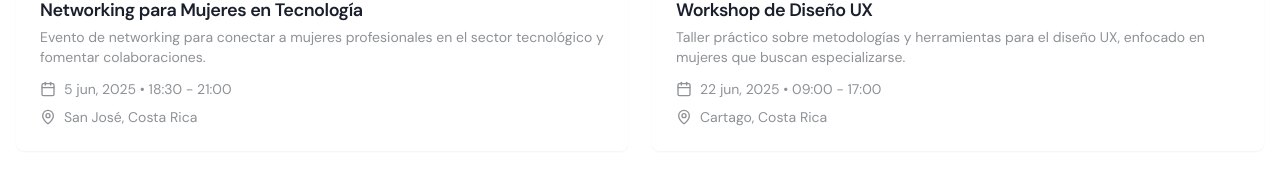
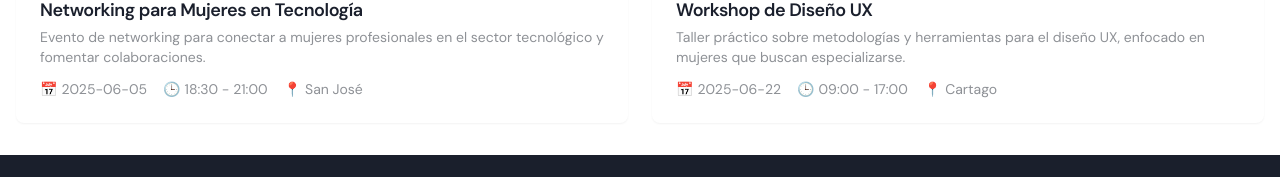
Before and after one commit to James-Gamboa/SteamWomenFrontEnd, a Next.js app: page /eventos/conferencia-matematicas in a window 1280 px wide. Shown: the part 1960-2137 px from the top of the page. Built offline with nearby package versions, Linux system fonts and the light colour scheme.

Commit message:
feat: refactor EventCard and OpportunityCard to use EventMeta component for better code reuse and readability

```diff
--- a/components/organisms/event-card.tsx
+++ b/components/organisms/event-card.tsx
@@ -11,6 +11,7 @@ import { Badge } from "@/components/ui/badge";
 import { Calendar, MapPin } from "lucide-react";
 import Image from "next/image";
 import Link from "next/link";
+import { EventMeta } from "./event-meta";
 
 interface EventCardProps {
   event: {
@@ -39,8 +40,14 @@ export function EventCard({
   formatDate,
   variant = "list",
 }: EventCardProps) {
+  const formatDateISO = (dateString: string) => {
+    const date = new Date(dateString);
+    return date.toISOString().split("T")[0];
+  };
+
+  const getProvince = (location: string) => location.split(",")[0].trim();
+
   if (variant === "calendar") {
-    const eventDate = formatDate(event.date);
     return (
       <Link href={`/eventos/${event.slug}`}>
         <Card
@@ -55,13 +62,13 @@ export function EventCard({
               className="text-2xl lg:text-3xl font-bold"
               style={{ color: "#FFFFFF" }}
             >
-              {eventDate.day}
+              {formatDate(event.date).day}
             </div>
             <div
               className="text-sm font-medium capitalize"
               style={{ color: "#FFFFFF" }}
             >
-              {eventDate.month}
+              {formatDate(event.date).month}
             </div>
           </div>
           <div className="flex-1 p-4">
@@ -88,20 +95,13 @@ export function EventCard({
             >
               {event.title}
             </h4>
-            <div className="space-y-1 text-xs">
-              <div className="flex items-center" style={{ color: "#8E9196" }}>
-                <Calendar className="h-3 w-3 mr-1" />
-                <span style={{ fontFamily: "DM Sans, sans-serif" }}>
-                  {event.time}
-                </span>
-              </div>
-              <div className="flex items-center" style={{ color: "#8E9196" }}>
-                <MapPin className="h-3 w-3 mr-1" />
-                <span style={{ fontFamily: "DM Sans, sans-serif" }}>
-                  {event.location}
-                </span>
-              </div>
-            </div>
+            <EventMeta
+              date={event.date}
+              time={event.time}
+              location={getProvince(event.location)}
+              formatDate={formatDateISO}
+              showOrganizer={false}
+            />
           </div>
         </Card>
       </Link>
@@ -160,25 +160,13 @@ export function EventCard({
           </CardDescription>
         </CardHeader>
         <CardContent className="space-y-2 pt-0">
-          <div
-            className="flex items-center text-sm"
-            style={{ color: "#8E9196" }}
-          >
-            <Calendar className="h-4 w-4 mr-2" />
-            <span style={{ fontFamily: "DM Sans, sans-serif" }}>
-              {formatDate(event.date).day} {formatDate(event.date).month},{" "}
-              {formatDate(event.date).year} • {event.time}
-            </span>
-          </div>
-          <div
-            className="flex items-center text-sm"
-            style={{ color: "#8E9196" }}
-          >
-            <MapPin className="h-4 w-4 mr-2" />
-            <span style={{ fontFamily: "DM Sans, sans-serif" }}>
-              {event.location}
-            </span>
-          </div>
+          <EventMeta
+            date={event.date}
+            time={event.time}
+            location={getProvince(event.location)}
+            formatDate={formatDateISO}
+            showOrganizer={false}
+          />
         </CardContent>
       </Card>
     </Link>
--- a/components/organisms/event-meta.tsx
+++ b/components/organisms/event-meta.tsx
@@ -22,22 +22,22 @@ export function EventMeta({
   return (
     <div className="flex flex-wrap gap-4 text-sm" style={{ color: "#8E9196" }}>
       <div className="flex items-center">
-        <Calendar className="h-4 w-4 mr-1" />
+        <span className="mr-1">📅</span>
         <span style={{ fontFamily: "DM Sans, sans-serif" }}>
           {formatDate(date)}
         </span>
       </div>
       <div className="flex items-center">
-        <Clock className="h-4 w-4 mr-1" />
+        <span className="mr-1">🕒</span>
         <span style={{ fontFamily: "DM Sans, sans-serif" }}>{time}</span>
       </div>
       <div className="flex items-center">
-        <MapPin className="h-4 w-4 mr-1" />
+        <span className="mr-1">📍</span>
         <span style={{ fontFamily: "DM Sans, sans-serif" }}>{location}</span>
       </div>
       {showOrganizer && organizer && (
         <div className="flex items-center">
-          <User className="h-4 w-4 mr-1" />
+          <span className="mr-1">👤</span>
           <span style={{ fontFamily: "DM Sans, sans-serif" }}>{organizer}</span>
         </div>
       )}
--- a/components/organisms/opportunity-card.tsx
+++ b/components/organisms/opportunity-card.tsx
@@ -9,8 +9,16 @@ import { Badge } from "@/components/ui/badge";
 import { Calendar, MapPin } from "lucide-react";
 import Image from "next/image";
 import Link from "next/link";
+import { EventMeta } from "./event-meta";
 
 export function OpportunityCard({ opportunity }: { opportunity: any }) {
+  const formatDateISO = (dateString: string) => {
+    const date = new Date(dateString);
+    return date.toISOString().split("T")[0];
+  };
+
+  const getProvince = (location: string) => location.split(",")[0].trim();
+
   return (
     <Link
       href={`/oportunidades/${opportunity.slug}`}
@@ -70,30 +78,13 @@ export function OpportunityCard({ opportunity }: { opportunity: any }) {
           </CardDescription>
         </CardHeader>
         <CardContent className="space-y-3">
-          <div className="flex items-center" style={{ color: "#8E9196" }}>
-            <MapPin className="h-4 w-4 mr-2" />
-            <span
-              style={{
-                fontSize: "14px",
-                lineHeight: "18px",
-                fontFamily: "DM Sans, sans-serif",
-              }}
-            >
-              {opportunity.location}
-            </span>
-          </div>
-          <div className="flex items-center" style={{ color: "8E9196" }}>
-            <Calendar className="h-4 w-4 mr-2" />
-            <span
-              style={{
-                fontSize: "14px",
-                lineHeight: "18px",
-                fontFamily: "DM Sans, sans-serif",
-              }}
-            >
-              {opportunity.date}
-            </span>
-          </div>
+          <EventMeta
+            date={opportunity.date}
+            time={opportunity.time || ""}
+            location={getProvince(opportunity.location)}
+            formatDate={formatDateISO}
+            showOrganizer={false}
+          />
         </CardContent>
       </Card>
     </Link>
```
